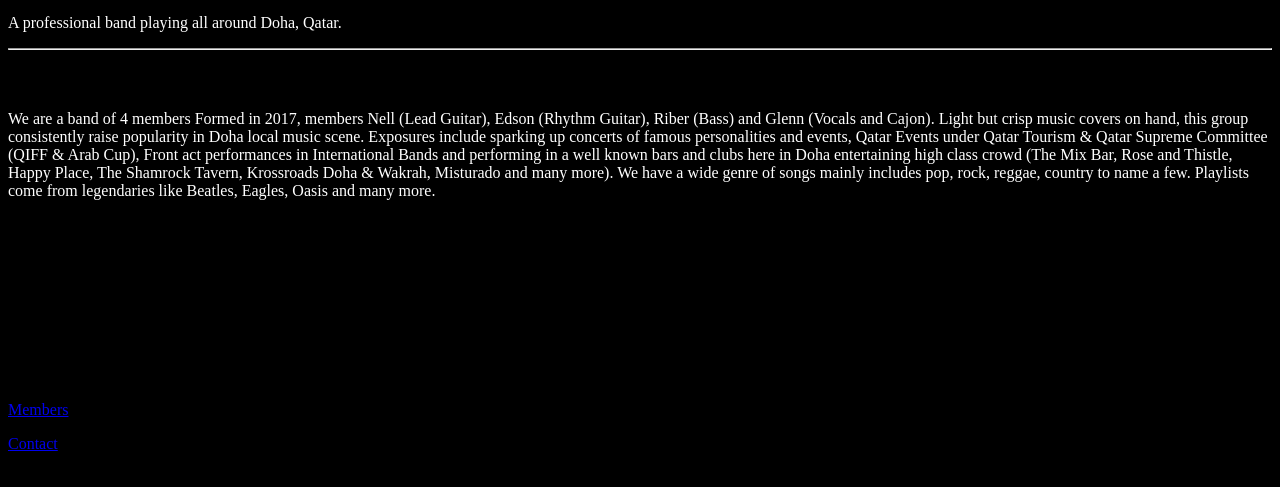
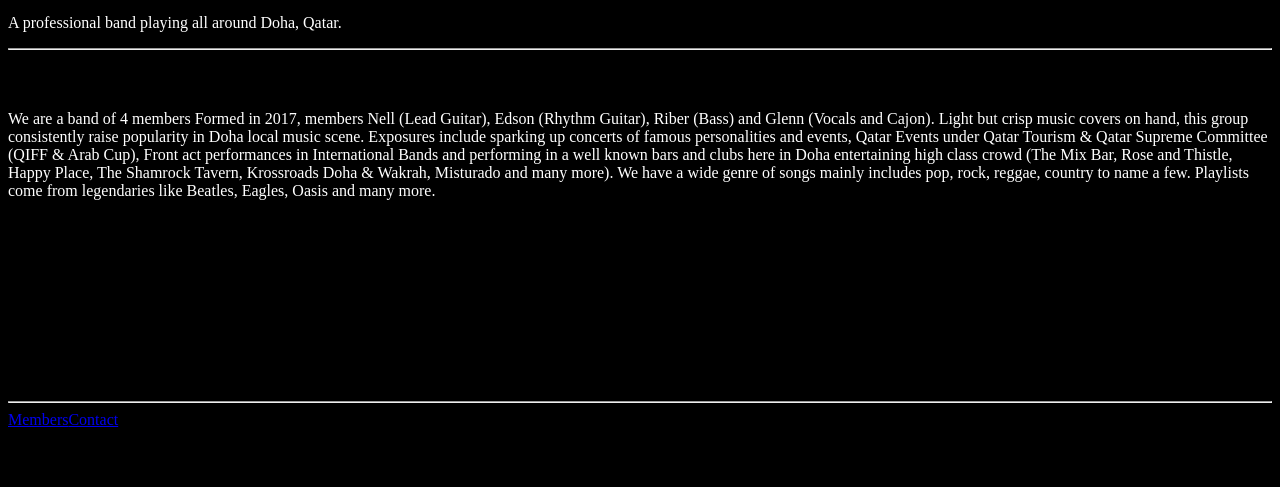
Before and after one commit to Katzugi88/portfolio, a plain HTML site: page index.html in a window 1280 px wide. Shown: the part 301-788 px from the top of the page. Drawn offline with Linux system fonts and the light colour scheme.

Commit message:
Update index.html

```diff
--- a/index.html
+++ b/index.html
@@ -30,7 +30,8 @@
     <li>Jazz</li>
     <li>Country</li>
   </ul>
-<p><a href="members.html">Members</a></p> <p><a href="contact.html">Contact</a></p>
+  <hr>
+  <a href="members.html">Members</a><a href="contact.html">Contact</a>
 </body>
 
 </html>
```
